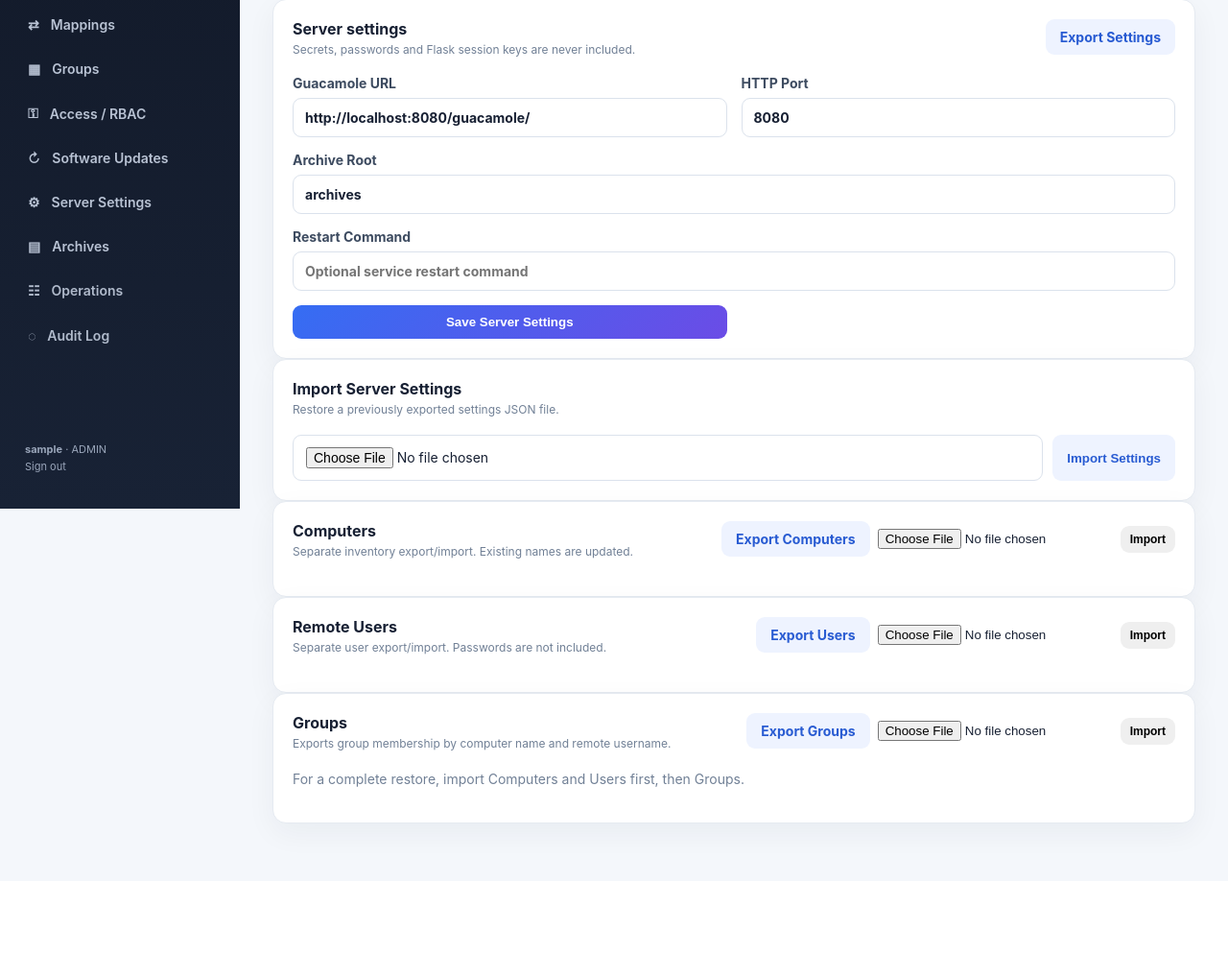
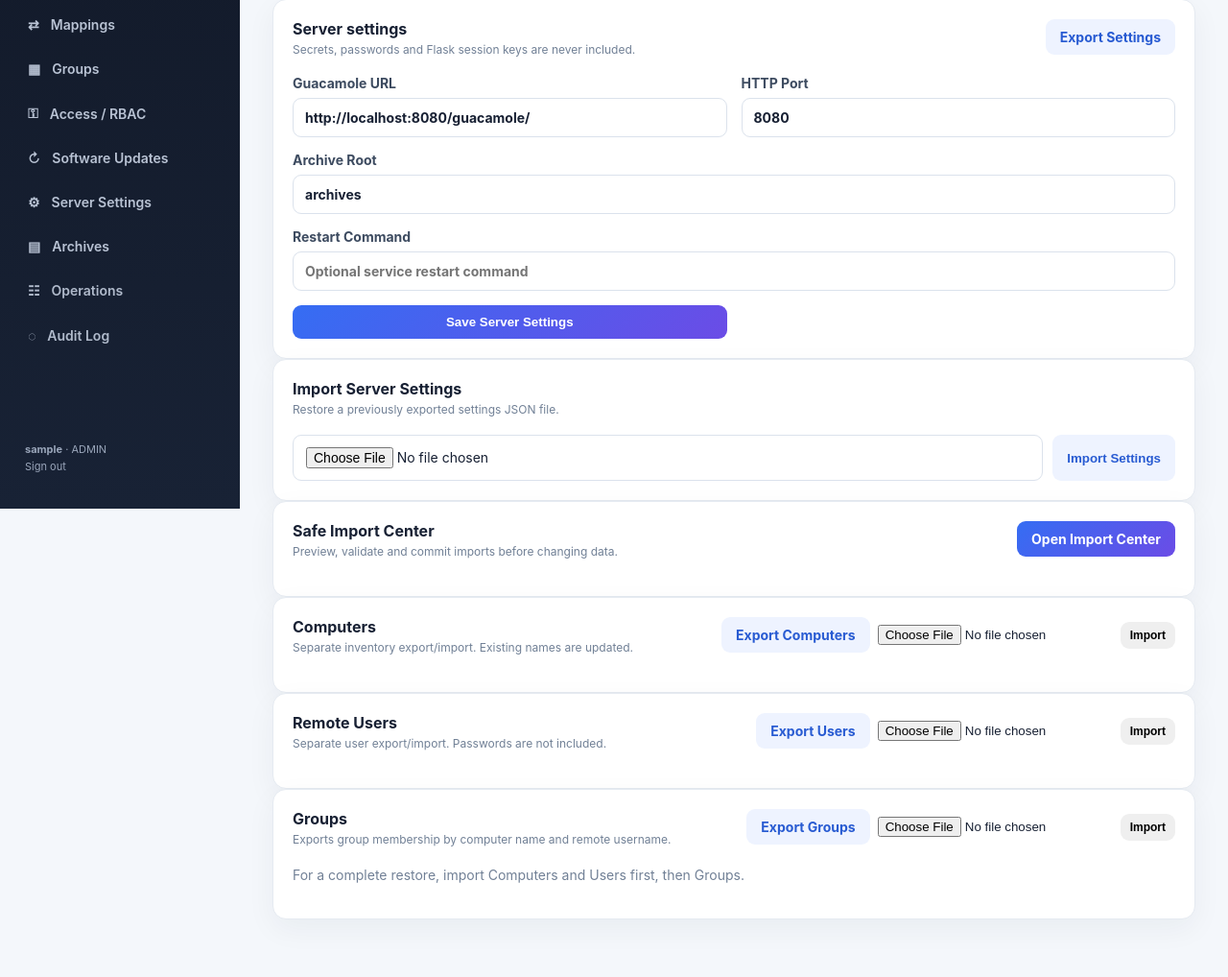
Before and after one commit to manralgs/mcontrolleralpha, a Flask app: page /settings in a window 1280 px wide. Shown: the part 270-1288 px from the top of the page at 96% size. Before the commit the page ends 1153 px from the top, so only its background shows below. Run offline with Flask 3, Linux system fonts and the light colour scheme; the visitor is signed in with stand-in values (Sample User, id 1); data comes from the database, SQL or seed files in the repository; data that the repository does not hold is empty.

Commit message:
link safe import center from settings

```diff
--- a/templates/settings.html
+++ b/templates/settings.html
@@ -3,7 +3,7 @@
 <div class="card"><div class="card-head"><div><h3>Server settings</h3><p>Secrets, passwords and Flask session keys are never included.</p></div><a class="btn secondary" href="/settings/export">Export Settings</a></div>
 <form method="post" class="form-grid"><label>Guacamole URL<input name="guacamole_url" value="{{settings.guacamole_url}}"></label><label>HTTP Port<input name="http_port" type="number" min="1" max="65535" value="{{settings.http_port}}"></label><label class="full">Archive Root<input name="archive_root" value="{{settings.archive_root}}"></label><label class="full">Restart Command<input name="restart_command" value="{{settings.restart_command}}" placeholder="Optional service restart command"></label><button class="btn primary">Save Server Settings</button></form></div>
 <div class="card"><div class="card-head"><div><h3>Import Server Settings</h3><p>Restore a previously exported settings JSON file.</p></div></div><form method="post" action="/settings/import" enctype="multipart/form-data" class="input-row"><input type="file" name="file" accept=".json,application/json" required><button class="btn secondary">Import Settings</button></form></div>
-<div class="card"><div class="card-head"><div><h3>Computers</h3><p>Separate inventory export/import. Existing names are updated.</p></div><div class="inline-form"><a class="btn secondary" href="/data/computers/export">Export Computers</a><form method="post" action="/data/computers/import" enctype="multipart/form-data"><input type="file" name="file" accept=".json,application/json" required><button class="btn small">Import</button></form></div></div></div>
+<div class="card"><div class="card-head"><div><h3>Safe Import Center</h3><p>Preview, validate and commit imports before changing data.</p></div><a class="btn primary" href="/import-center?kind=computers">Open Import Center</a></div></div><div class="card"><div class="card-head"><div><h3>Computers</h3><p>Separate inventory export/import. Existing names are updated.</p></div><div class="inline-form"><a class="btn secondary" href="/data/computers/export">Export Computers</a><form method="post" action="/data/computers/import" enctype="multipart/form-data"><input type="file" name="file" accept=".json,application/json" required><button class="btn small">Import</button></form></div></div></div>
 <div class="card"><div class="card-head"><div><h3>Remote Users</h3><p>Separate user export/import. Passwords are not included.</p></div><div class="inline-form"><a class="btn secondary" href="/data/users/export">Export Users</a><form method="post" action="/data/users/import" enctype="multipart/form-data"><input type="file" name="file" accept=".json,application/json" required><button class="btn small">Import</button></form></div></div></div>
 <div class="card"><div class="card-head"><div><h3>Groups</h3><p>Exports group membership by computer name and remote username.</p></div><div class="inline-form"><a class="btn secondary" href="/data/groups/export">Export Groups</a><form method="post" action="/data/groups/import" enctype="multipart/form-data"><input type="file" name="file" accept=".json,application/json" required><button class="btn small">Import</button></form></div></div><p class="muted">For a complete restore, import Computers and Users first, then Groups.</p></div>
 {% endblock %}
```
